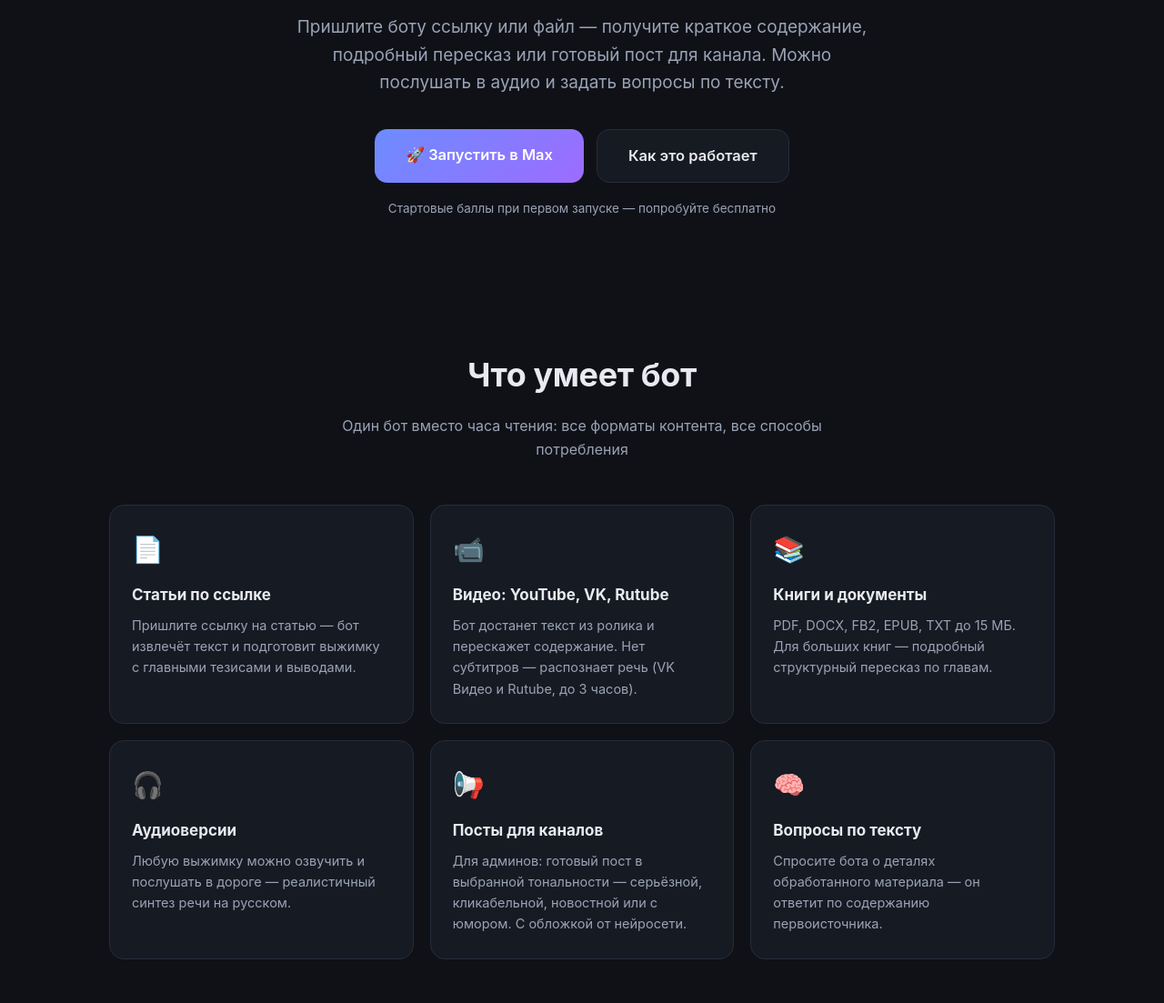
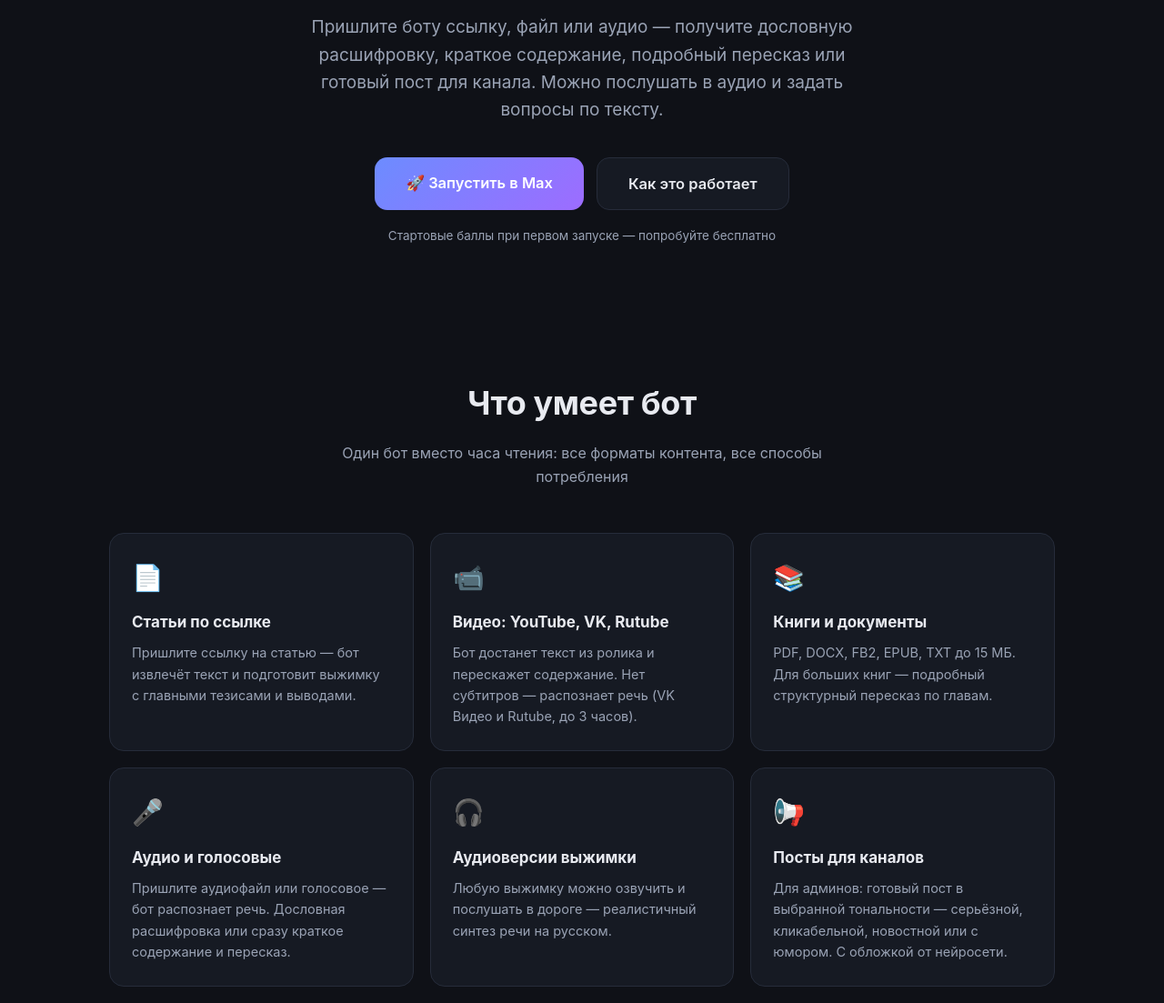
Before and after one commit to Explomat/as-summary-bot-landing, a plain HTML site: page index.html in a window 1280 px wide. Shown: the part 359-1462 px from the top of the page at 91% size. Drawn offline with Linux system fonts and the light colour scheme.

Commit message:
docs: упоминание приёма аудио/голосовых в оферте, политике и лендинге
Фича расшифровки аудио была в /help, но упущена в публичных текстах:
- offer.html: п.1.3 (аудиозаписи + распознавание речи в определении
  Сервиса), 4.1 (аудиофайл/голосовое как принимаемый контент), 6.1
  (гарантия прав на аудиозаписи)
- privacy.html: аудиозаписи и голосовые в составе обрабатываемых данных
- index.html: новая карточка «Аудио и голосовые», уточнён герой и FAQ
  про форматы; прежняя карточка переименована в «Аудиоверсии выжимки»
  (чтобы не путать озвучку выжимки с приёмом аудио на распознавание)

Co-Authored-By: Claude Opus 4.8 (1M context) <noreply@anthropic.com>

```diff
--- a/index.html
+++ b/index.html
@@ -254,7 +254,7 @@
 <section class="hero">
     <div class="wrap">
         <h1>Суть любой статьи, видео или книги —<br><span class="grad">за минуту, в вашем мессенджере</span></h1>
-        <p class="sub">Пришлите боту ссылку или файл — получите краткое содержание, подробный пересказ или готовый пост для канала. Можно послушать в аудио и задать вопросы по тексту.</p>
+        <p class="sub">Пришлите боту ссылку, файл или аудио — получите дословную расшифровку, краткое содержание, подробный пересказ или готовый пост для канала. Можно послушать в аудио и задать вопросы по тексту.</p>
         <div class="hero-cta">
             <a class="btn btn-lg" href="#" data-bot-link>🚀 Запустить в Max</a>
             <a class="btn btn-lg btn-ghost" href="#how">Как это работает</a>
@@ -284,8 +284,13 @@
                 <p>PDF, DOCX, FB2, EPUB, TXT до 15 МБ. Для больших книг — подробный структурный пересказ по главам.</p>
             </div>
             <div class="card">
+                <div class="ico">🎤</div>
+                <h3>Аудио и голосовые</h3>
+                <p>Пришлите аудиофайл или голосовое — бот распознает речь. Дословная расшифровка или сразу краткое содержание и пересказ.</p>
+            </div>
+            <div class="card">
                 <div class="ico">🎧</div>
-                <h3>Аудиоверсии</h3>
+                <h3>Аудиоверсии выжимки</h3>
                 <p>Любую выжимку можно озвучить и послушать в дороге — реалистичный синтез речи на русском.</p>
             </div>
             <div class="card">
@@ -385,7 +390,7 @@
             </details>
             <details>
                 <summary>Какие форматы файлов поддерживаются?</summary>
-                <p>PDF, DOCX, FB2, EPUB и TXT размером до 15 МБ. Старый формат .doc не поддерживается — пересохраните в .docx. Сканы (PDF из картинок без текстового слоя) пока не обрабатываются.</p>
+                <p>Документы: PDF, DOCX, FB2, EPUB и TXT размером до 15 МБ. Старый формат .doc не поддерживается — пересохраните в .docx. Сканы (PDF из картинок без текстового слоя) пока не обрабатываются. Аудио и голосовые распознаются как речь (длительностью до 3 часов).</p>
             </details>
             <details>
                 <summary>Чем «Краткое содержание» отличается от «Пересказа»?</summary>
```
Also changed, not shown: offer.html (+3 -3 lines), privacy.html (+1 -1 lines).
